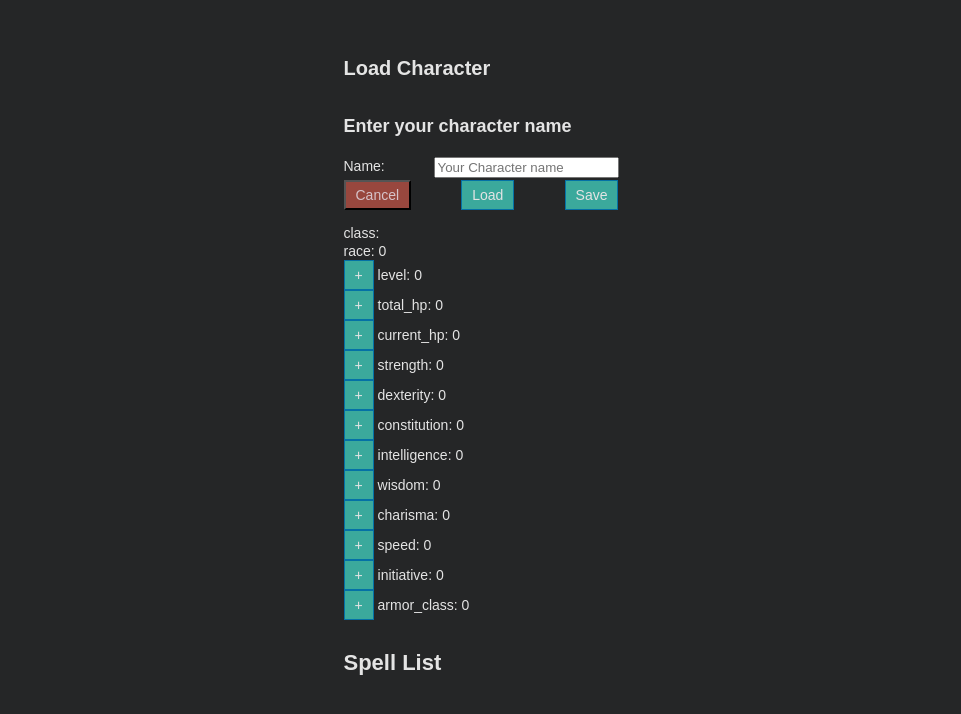
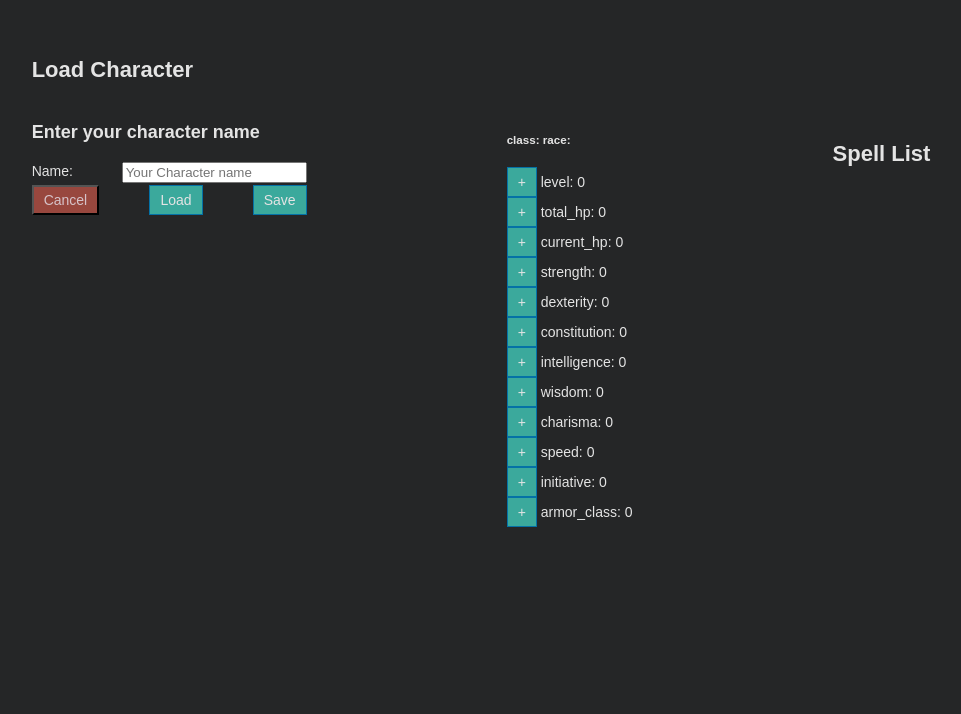
Before and after one commit to nicholas-l-ly/DnD-Character-Sheet, a React app: page /load in a window 1280 px wide. Shown: the part 112-826 px from the top of the page, without its empty margins (159-1120 px from the left). After the commit the page ends 800 px from the top, so only its background shows below. Built offline with nearby package versions, Linux system fonts and the light colour scheme; no server answers.

Commit message:
update style

```diff
--- a/src/components/DeleteCharacter.jsx
+++ b/src/components/DeleteCharacter.jsx
@@ -36,13 +36,16 @@ function DeleteCharacter(){
           <label htmlFor="name">Name: </label>
           <input name="name" placeholder="Your Character name" value={name} onChange={nameOnChange} />
         </div>
-        <Link to="/" className="backLink">
-          <button type="button" className="btnSecondary">
+        <div className='action-buttons'>
+
+
+          <Link to="/" className="backLink">
+            <button type="button" className="btnSecondary">
                 Cancel
-          </button>
-        </Link>
-        <button type="button" className="btnMain" onClick={deleteCharacter}>Delete</button>
-
+            </button>
+          </Link>
+          <button type="button" className="btnMain" onClick={deleteCharacter}>Delete</button>
+        </div>
       </article>
     </section>
 
--- a/src/components/LoadCharacter.jsx
+++ b/src/components/LoadCharacter.jsx
@@ -17,7 +17,7 @@ const LoadCharacter = () => {
   const [name, nameOnChange ] = useInput('');
   const [level, levelOnChange] = useState('0');// level: Number,
   const [classtype, classtypeOnChange] = useState('');// class: String,
-  const [race, raceOnChange] = useState('0');  // race: String,
+  const [race, raceOnChange] = useState('');  // race: String,
   const [total_hp, total_hpOnChange] = useState('0');   // total_hp: Number,
   const [current_hp, current_hpOnChange] = useState('0');   // current_hp: Number,
   const [strength,strengthOnChange] = useState('0');    // strength: Number,
@@ -107,7 +107,10 @@ const LoadCharacter = () => {
   return(
     <section className='mainSection CharContainer'>
 
-      <h2>Load Character</h2>
+      <h1>Load Character</h1>
+      <section className='stat-spell'>
+
+
         <article>
           <h3>Enter your character name</h3>
           <div className="createCharFields">
@@ -124,12 +127,12 @@ const LoadCharacter = () => {
             <button type="button" className="btnMain" onClick={loadCharacter}>Load</button>
             <button type="button" className="btnMain" onClick={saveCharacter}>Save</button>
           </div>
-        <div className="charHeadContainer">
-          <h3 className="charName">{name}</h3>
-        </div>
+
+        </article>
+        <article>
+          <h1 >{name}</h1>
+          <h5>class: {classtype}  race: {race}</h5>
           <ul>
-          <li>     class: {classtype}</li>
-          <li>     race: {race}</li>
             <li><button className='btnMain ' onClick={()=>levelOnChange(level + 1)}>+</button>     level: {level} </li>
             <li><button className='btnMain ' onClick={()=>total_hpOnChange(total_hp + 1)}>+</button>     total_hp: {total_hp} </li>
             <li><button className='btnMain ' onClick={()=>current_hpOnChange(current_hp + 1)}>+</button>     current_hp: {current_hp} </li>
@@ -143,15 +146,14 @@ const LoadCharacter = () => {
             <li><button className='btnMain ' onClick={()=>initiativeOnChange(initiative + 1)}>+</button>     initiative: {initiative}</li>
             <li><button className='btnMain ' onClick={()=>armor_classOnChange(armor_class + 1)}>+</button>     armor_class: {armor_class} </li>
           </ul>
-        <div>
-
+        </article>
+        <article>
           <SpellList
             classtype ={classtype}
             level = {level}
           />
-
-        </div>
         </article>
+      </section>
     </section>
   );
 };
--- a/src/components/SpellList.jsx
+++ b/src/components/SpellList.jsx
@@ -42,12 +42,12 @@ function SpellList ({classtype,level}) {
 
 
   return(
-    <section>
+    <article>
       <h1>Spell List</h1>
 
       {spellList}
 
-    </section>
+    </article>
   );
 }
 
--- a/src/styles.css
+++ b/src/styles.css
@@ -15,7 +15,6 @@ html {
   box-sizing: border-box;
   font: 62.5% 'Source Sans Pro', sans-serif;
 }
-
 
 body {
   margin: 0px;
@@ -149,6 +148,9 @@ body {
   flex-direction: column;
   margin-top: 15rem;
 
+}
+.stat-spell{
+    display: flex;
 }
 
 .createChar {
```
Lines whose indentation alone changed are shown as unchanged.
